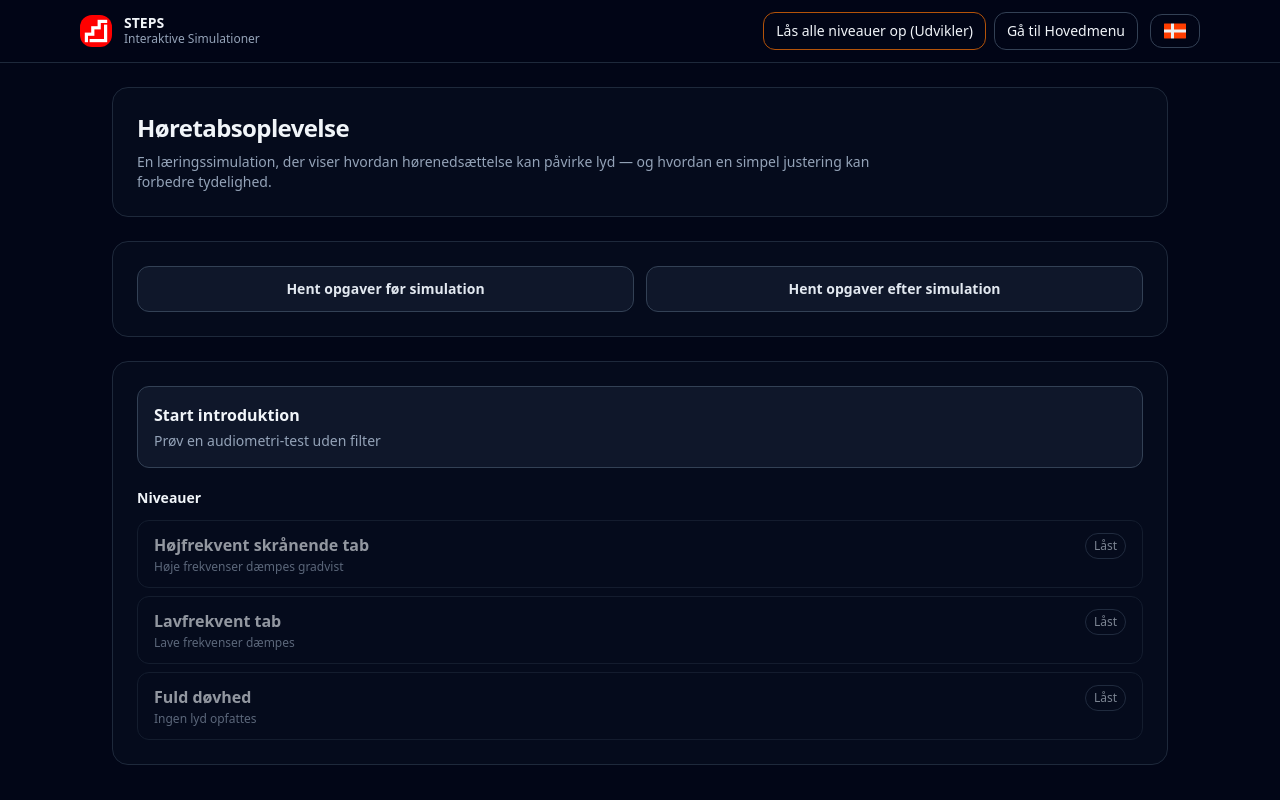
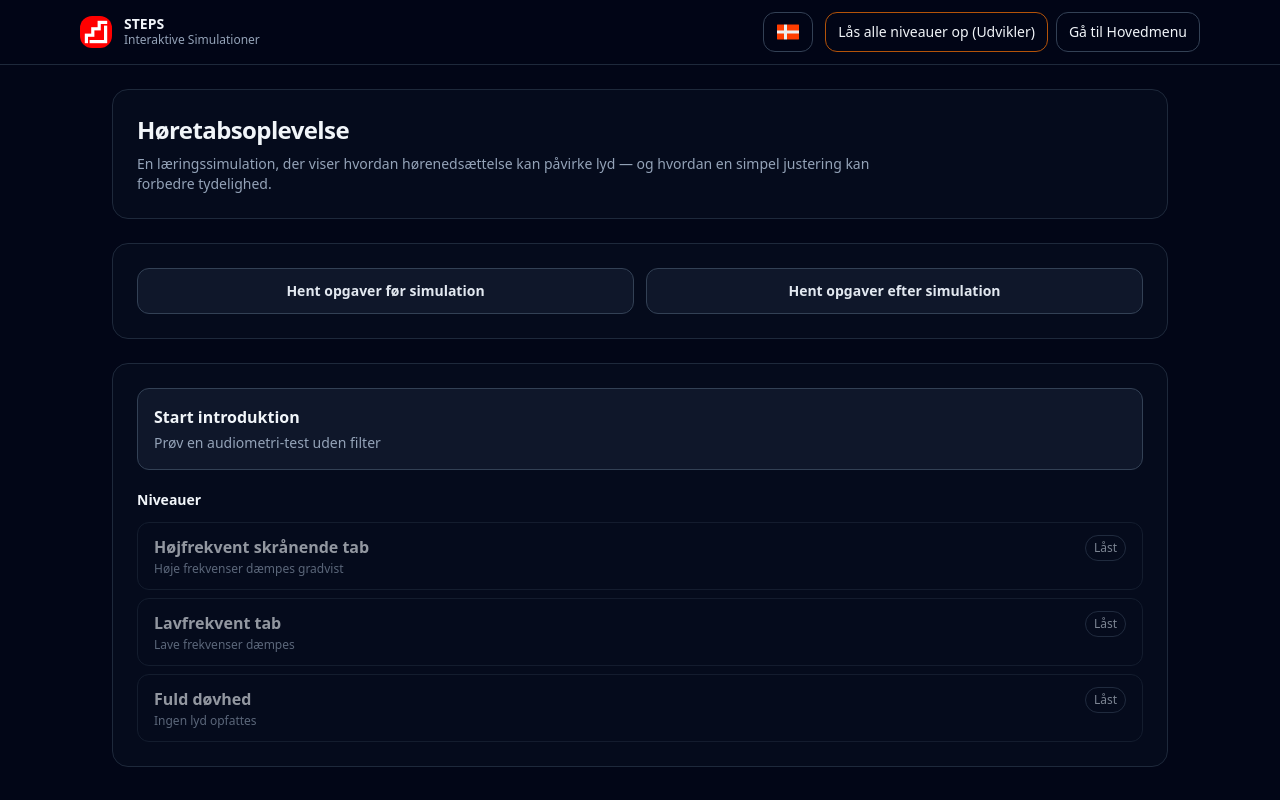
Before and after one commit to STEPSinterreg/STEPSinterreg.github.io, a React (Vite) app: page / in a window 1280 px wide. Both pictures are taken after a click on the button 261 px from the left and 330 px from the top of the page. Built offline with nearby package versions, Linux system fonts and the light colour scheme.

Commit message:
top bar buttons altered

```diff
--- a/src/app/App.tsx
+++ b/src/app/App.tsx
@@ -34,11 +34,13 @@ export default function App() {
     setActionsMenuOpen(false);
   }, [location.pathname, location.search]);
 
+  const topBarButtonClass = "inline-flex h-10 items-center justify-center rounded-xl border px-3 text-sm hover:bg-slate-900";
+
   const headerActions = (
     <>
       {!isDashboard && !isHearingLossLevel && showHearingLossDevUnlock && (
         <button
-          className="rounded-xl border border-amber-700 px-3 py-2 text-sm hover:bg-slate-900"
+          className={`${topBarButtonClass} border-amber-700`}
           title={t["app.devUnlockAllTitle"]}
           onClick={() => {
             window.dispatchEvent(new CustomEvent("hearingLoss:unlockAll"));
@@ -51,7 +53,7 @@ export default function App() {
 
       {!isDashboard && !isHearingLossLevel && (
         <button
-          className="rounded-xl border border-slate-700 px-3 py-2 text-sm hover:bg-slate-900"
+          className={`${topBarButtonClass} border-slate-700`}
           onClick={() => {
             navigate("/");
             setActionsMenuOpen(false);
@@ -63,7 +65,7 @@ export default function App() {
 
       {isHearingLossLevel && (
         <button
-          className="rounded-xl border border-slate-700 px-3 py-2 text-sm hover:bg-slate-900"
+          className={`${topBarButtonClass} border-slate-700`}
           onClick={() => {
             navigate("/experiences/hearing-loss");
             setActionsMenuOpen(false);
@@ -90,6 +92,8 @@ export default function App() {
           </div>
 
           <div className="relative flex items-center gap-2 sm:gap-3">
+            <LanguageToggle buttonClass={`${topBarButtonClass} border-slate-700`} />
+
             {showHeaderActions && (
               <>
                 <div className="hidden items-center gap-2 sm:flex">{headerActions}</div>
@@ -97,7 +101,7 @@ export default function App() {
                 <div className="sm:hidden">
                   <button
                     type="button"
-                    className="flex h-10 w-10 items-center justify-center rounded-xl border border-slate-700 hover:bg-slate-900"
+                    className="inline-flex h-10 w-10 items-center justify-center rounded-xl border border-slate-700 hover:bg-slate-900"
                     aria-label={t["app.openActionsMenu"]}
                     aria-haspopup="menu"
                     aria-expanded={actionsMenuOpen}
@@ -123,8 +127,6 @@ export default function App() {
                 </div>
               </>
             )}
-
-            <LanguageToggle />
           </div>
         </div>
       </header>
--- a/src/components/LanguageToggle.tsx
+++ b/src/components/LanguageToggle.tsx
@@ -2,7 +2,11 @@ import { useState } from "react";
 import { useLocale } from "../i18n/LocaleContext";
 import { translations } from "../i18n/translations";
 
-export default function LanguageToggle() {
+type LanguageToggleProps = {
+  buttonClass?: string;
+};
+
+export default function LanguageToggle({ buttonClass }: LanguageToggleProps) {
   const { locale, setLocale } = useLocale();
   const [open, setOpen] = useState(false);
   const t = translations[locale];
@@ -14,12 +18,13 @@ export default function LanguageToggle() {
   ];
 
   const current = options.find((o) => o.key === locale) ?? options[0];
+  const triggerClass = buttonClass ?? "inline-flex h-10 items-center gap-2 rounded-xl border border-slate-700 px-3 text-sm hover:bg-slate-900";
 
   return (
     <div className="relative">
       <button
         onClick={() => setOpen((s) => !s)}
-        className="flex items-center gap-2 rounded-xl border border-slate-700 px-3 py-2 text-sm hover:bg-slate-900"
+        className={triggerClass}
         aria-haspopup="listbox"
         aria-expanded={open}
       >
```
